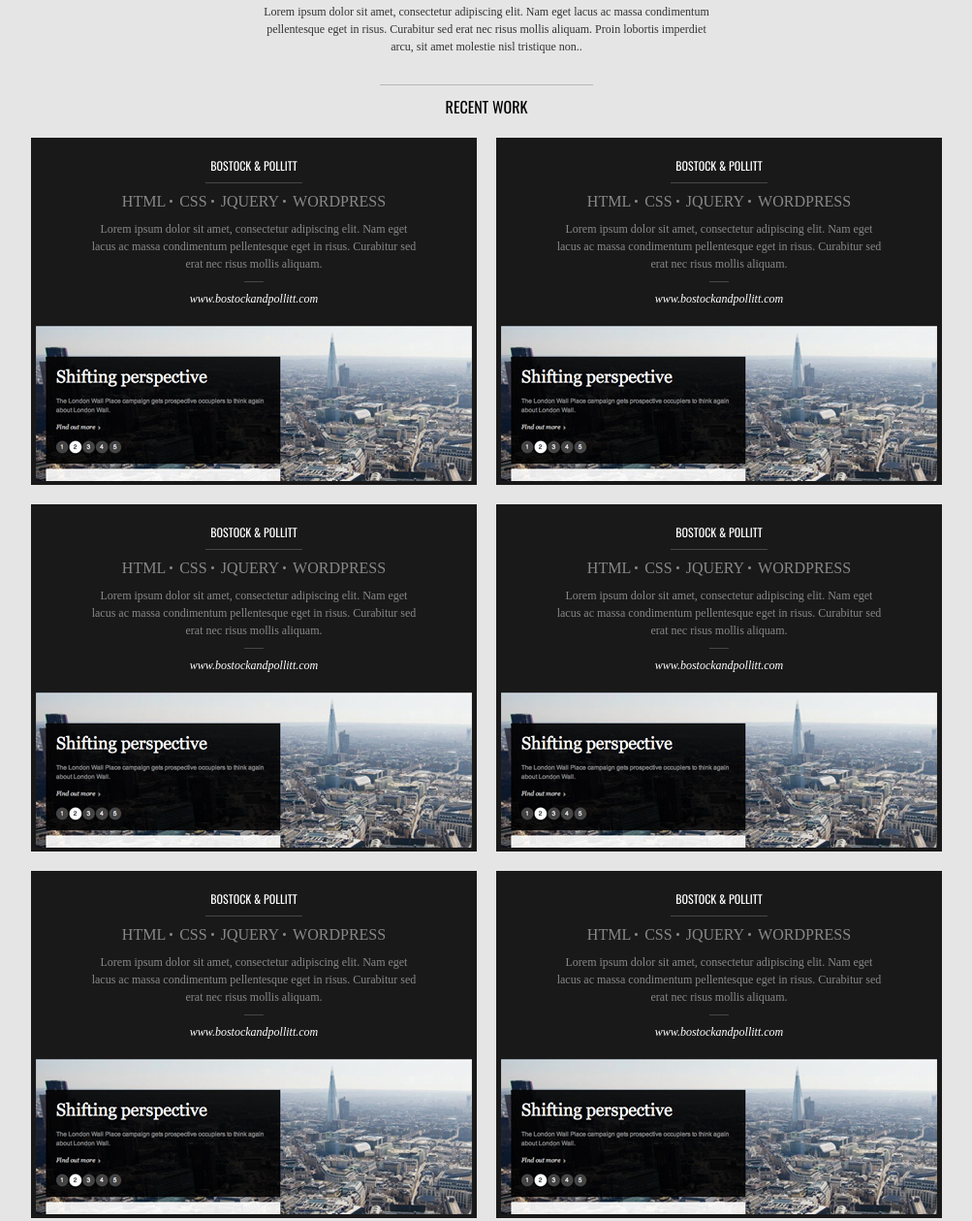
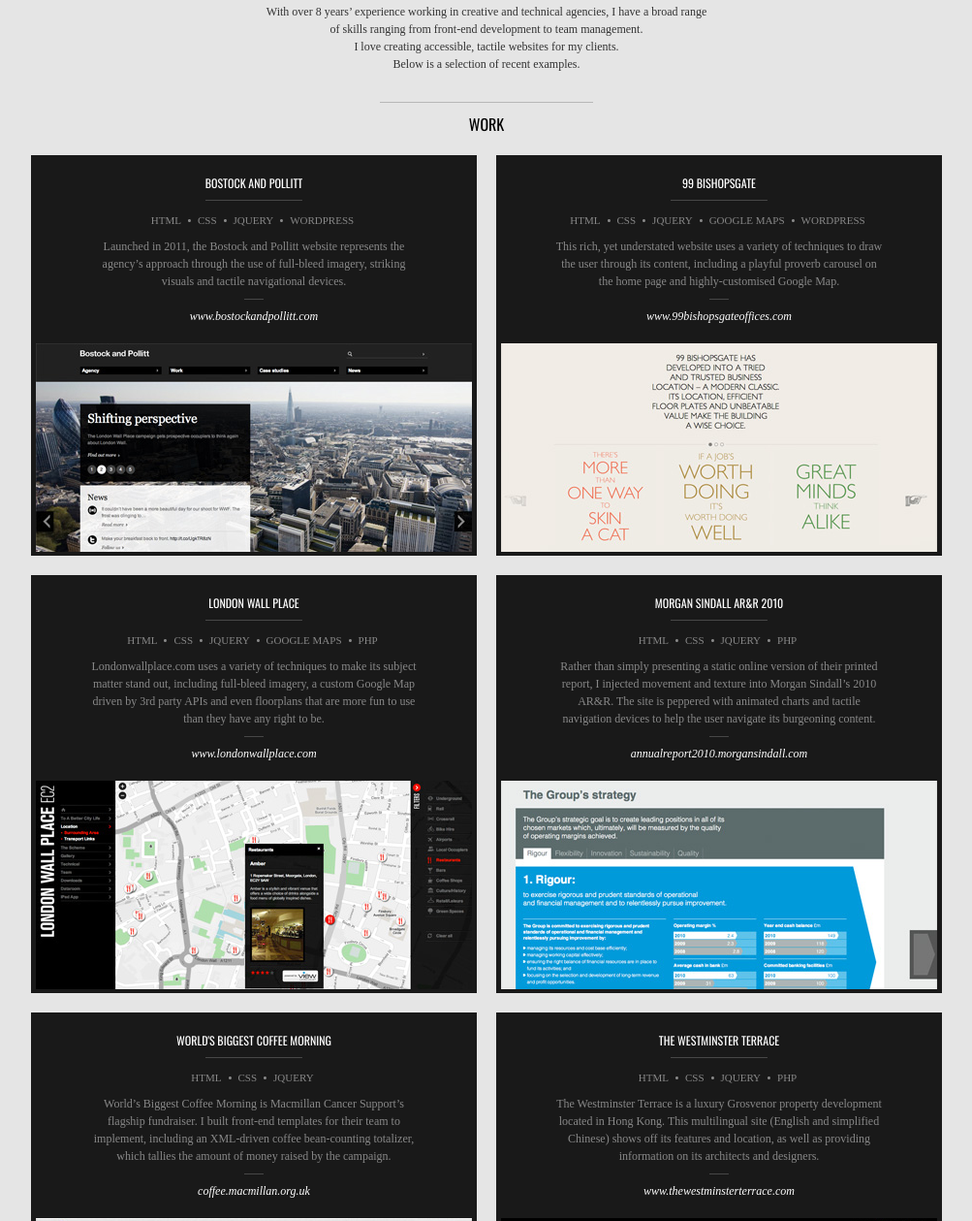
Before and after one commit to dndhm/decoderant, a plain HTML site: page _templates/index.html in a window 1280 px wide. Shown: the part 213-1472 px from the top of the page at 97% size, without its empty margins (138-1141 px from the left). Drawn offline with nearby package versions, Linux system fonts and the light colour scheme.

Commit message:
Updated with draft content. Footer needs new layout.

```diff
--- a/_templates/css/screen.css
+++ b/_templates/css/screen.css
@@ -36,11 +36,12 @@
 	.project {width: 100%; background: #191919; margin-bottom: 20px;}
 		.project h3 {width: 100%; border-top: none; background: transparent url(../images/bg_project_header.gif) no-repeat 50% 100%; color: #fff; font-size: 12px; padding: 20px 0 10px; margin-bottom: 10px;}
 		.project ul {width: 100%; text-align: center; margin: 0 auto 10px;}
-			.project ul li {background: transparent url(../images/bullet_project_tag.gif) no-repeat 100% 50%; color: #888; text-transform: uppercase; display: inline; padding-right: 7px; margin-right: 3px;}
-			.project ul .last {background: none; padding-right: 0; margin: 0;}
+			.project ul li {font-size: 11px; background: transparent url(../images/bullet_project_tag.gif) no-repeat 0 50%; color: #888; text-transform: uppercase; display: inline; padding-left: 10px; margin-right: 3px;}
+			.project ul .first {background: none; padding-left: 0;}
 		.project p {max-width: 340px; color: #888; background: transparent url(../images/bg_project_description.gif) no-repeat 50% 100%; padding-bottom: 10px; margin-bottom: 10px;}
-		.project a {display: block; color: #fff; width: 340px; font-size: 12px; text-decoration: none; font-style: italic; text-align: center; margin: 0 auto 20px;}
-		.project a:hover, .project a:active {text-decoration: underline;}
+		.project a {color: #fff;}
+		.project .sitelink {display: block; width: 340px; font-size: 12px; text-decoration: none; font-style: italic; text-align: center; margin: 0 auto 20px;}
+		.project .sitelink:hover, .project .sitelink:active {text-decoration: underline;}
 		.project img {width: 98%; height: auto; margin: 0 0 0 1%;}
 
 footer {clear: both; padding: 40px 0;}
--- a/_templates/index.html
+++ b/_templates/index.html
@@ -14,89 +14,120 @@
 <body>
 	<header>
 		<h1>Dan Needham</h1>
-		<h2>Web Developer</h2>
+		<h2>is a web developer</h2>
 	</header>
 
 	<section>
 		<h2>Profile</h2>
-		<p>Lorem ipsum dolor sit amet, consectetur adipiscing elit. Nam eget lacus ac massa condimentum pellentesque eget in risus. Curabitur sed erat nec risus mollis aliquam. Proin lobortis imperdiet arcu, sit amet molestie nisl tristique non..</p>
+		<p>With over 8 years&rsquo; experience working in creative and technical agencies, I have a broad range of skills ranging from front-end development to team management.<br />
+			I love creating accessible, tactile websites for my clients.<br />
+			Below is a selection of recent examples.</p>
 	</section>
 	<section>
-		<h2>Recent Work</h2>
+		<h2>Work</h2>
 		<div class="project">
-			<h3>Bostock &amp; Pollitt</h3>
+			<h3>Bostock and Pollitt</h3>
 			<ul>
-				<li>HTML</li>
+				<li class="first">HTML</li>
 				<li>CSS</li>
-				<li>JQUERY</li>
-				<li class="last">Wordpress</li>
+				<li>jQuery</li>
+				<li>Wordpress</li>
 			</ul>
-			<p>Lorem ipsum dolor sit amet, consectetur adipiscing elit. Nam eget lacus ac massa condimentum pellentesque eget in risus. Curabitur sed erat nec risus mollis aliquam.</p>
-			<a href="http://www.bostockandpollitt.com">www.bostockandpollitt.com</a>
-			<img src="images/project_bostockandpollitt-large.jpg" width="450" height="160" alt="bostockandpollitt.com" />
+			<p>Launched in 2011, the Bostock and Pollitt website represents the agency&rsquo;s approach through the use of full-bleed imagery, striking visuals and tactile navigational devices.</p>
+			<a class="external sitelink" href="http://www.bostockandpollitt.com">www.bostockandpollitt.com</a>
+			<img src="images/project_bostockandpollitt.jpg" width="450" height="215" alt="Bostock &amp; Pollitt" />
 		</div>
 		<div class="project odd">
-			<h3>Bostock &amp; Pollitt</h3>
+			<h3>99 Bishopsgate</h3>
 			<ul>
-				<li>HTML</li>
+				<li class="first">HTML</li>
 				<li>CSS</li>
-				<li>JQUERY</li>
-				<li class="last">Wordpress</li>
+				<li>jQuery</li>
+				<li>Google Maps</li>
+				<li>Wordpress</li>
 			</ul>
-			<p>Lorem ipsum dolor sit amet, consectetur adipiscing elit. Nam eget lacus ac massa condimentum pellentesque eget in risus. Curabitur sed erat nec risus mollis aliquam.</p>
-			<a href="http://www.bostockandpollitt.com">www.bostockandpollitt.com</a>
-			<img src="images/project_bostockandpollitt-large.jpg" width="450" height="160" alt="bostockandpollitt.com" />
+			<p>This rich, yet understated website uses a variety of techniques to draw the user through its content, including a playful proverb carousel on the home page and highly-customised Google Map.</p>
+			<a class="external sitelink" href="http://www.99bishopsgateoffices.com">www.99bishopsgateoffices.com</a>
+			<img src="images/project_99bishopsgate.jpg" width="450" height="215" alt="99 Bishopsgate" />
 		</div>
 
 		<div class="project">
-			<h3>Bostock &amp; Pollitt</h3>
+			<h3>London Wall Place</h3>
 			<ul>
-				<li>HTML</li>
+				<li class="first">HTML</li>
 				<li>CSS</li>
-				<li>JQUERY</li>
-				<li class="last">Wordpress</li>
+				<li>jQuery</li>
+				<li>Google Maps</li>
+				<li>PHP</li>
 			</ul>
-			<p>Lorem ipsum dolor sit amet, consectetur adipiscing elit. Nam eget lacus ac massa condimentum pellentesque eget in risus. Curabitur sed erat nec risus mollis aliquam.</p>
-			<a href="http://www.bostockandpollitt.com">www.bostockandpollitt.com</a>
-			<img src="images/project_bostockandpollitt-large.jpg" width="450" height="160" alt="bostockandpollitt.com" />
+			<p>Londonwallplace.com uses a variety of techniques to make its subject matter stand out, including full-bleed imagery, a custom Google Map driven by 3rd party APIs and even floorplans that are more fun to use than they have any right to be.</p>
+			<a class="external sitelink" href="http://www.londonwallplace.com">www.londonwallplace.com</a>
+			<img src="images/project_londonwallplace.jpg" width="450" height="215" alt="London Wall Place" />
 		</div>
 		<div class="project odd">
-			<h3>Bostock &amp; Pollitt</h3>
+			<h3>Morgan Sindall AR&amp;R 2010</h3>
 			<ul>
-				<li>HTML</li>
+				<li class="first">HTML</li>
 				<li>CSS</li>
-				<li>JQUERY</li>
-				<li class="last">Wordpress</li>
+				<li>jQuery</li>
+				<li>PHP</li>
 			</ul>
-			<p>Lorem ipsum dolor sit amet, consectetur adipiscing elit. Nam eget lacus ac massa condimentum pellentesque eget in risus. Curabitur sed erat nec risus mollis aliquam.</p>
-			<a href="http://www.bostockandpollitt.com">www.bostockandpollitt.com</a>
-			<img src="images/project_bostockandpollitt-large.jpg" width="450" height="160" alt="bostockandpollitt.com" />
+			<p>Rather than simply presenting a static online version of their printed report, I injected movement and texture into Morgan Sindall&rsquo;s 2010 AR&amp;R. The site is peppered with animated charts and tactile navigation devices to help the user navigate its burgeoning content.</p>
+			<a class="external sitelink" href="http://annualreport2010.morgansindall.com">annualreport2010.morgansindall.com</a>
+			<img src="images/project_morgansindall2010.jpg" width="450" height="215" alt="Morgan Sindall AR&amp;R 2010" />
 		</div>
 
 		<div class="project">
-			<h3>Bostock &amp; Pollitt</h3>
+			<h3>World's Biggest Coffee Morning</h3>
 			<ul>
-				<li>HTML</li>
+				<li class="first">HTML</li>
 				<li>CSS</li>
-				<li>JQUERY</li>
-				<li class="last">Wordpress</li>
+				<li>jQuery</li>
 			</ul>
-			<p>Lorem ipsum dolor sit amet, consectetur adipiscing elit. Nam eget lacus ac massa condimentum pellentesque eget in risus. Curabitur sed erat nec risus mollis aliquam.</p>
-			<a href="http://www.bostockandpollitt.com">www.bostockandpollitt.com</a>
-			<img src="images/project_bostockandpollitt-large.jpg" width="450" height="160" alt="bostockandpollitt.com" />
+			<p>World&rsquo;s Biggest Coffee Morning is Macmillan Cancer Support&rsquo;s flagship fundraiser. I built front-end templates for their team to implement, including an XML-driven coffee bean-counting totalizer, which tallies the amount of money raised by the campaign.</p>
+			<a class="external sitelink" href="http://coffee.macmillan.org.uk/Home.aspx">coffee.macmillan.org.uk</a>
+			<img src="images/project_wbcm.jpg" width="450" height="215" alt="World's Biggest Coffee Morning" />
 		</div>
 		<div class="project odd">
-			<h3>Bostock &amp; Pollitt</h3>
+			<h3>The Westminster Terrace</h3>
 			<ul>
-				<li>HTML</li>
+				<li class="first">HTML</li>
 				<li>CSS</li>
-				<li>JQUERY</li>
-				<li class="last">Wordpress</li>
+				<li>jQuery</li>
+				<li>PHP</li>
 			</ul>
-			<p>Lorem ipsum dolor sit amet, consectetur adipiscing elit. Nam eget lacus ac massa condimentum pellentesque eget in risus. Curabitur sed erat nec risus mollis aliquam.</p>
-			<a href="http://www.bostockandpollitt.com">www.bostockandpollitt.com</a>
-			<img src="images/project_bostockandpollitt-large.jpg" width="450" height="160" alt="bostockandpollitt.com" />
+			<p>The Westminster Terrace is a luxury Grosvenor property development located in Hong Kong. This multilingual site (English and simplified Chinese) shows off its features and location, as well as providing information on its architects and designers.</p>
+			<a class="external sitelink" href="http://www.thewestminsterterrace.com">www.thewestminsterterrace.com</a>
+			<img src="images/project_westminsterterrace.jpg" width="450" height="215" alt="The Westminster Terrace" />
 		</div>
+
+		<div class="project">
+			<h3>BTG International</h3>
+			<ul>
+				<li class="first">HTML</li>
+				<li>CSS</li>
+				<li>jQuery</li>
+			</ul>
+			<p>I produced flexible, accessible front-end templates for BTG&rsquo;s corporate website. They carry BTG&rsquo;s new brand identity through a large, varied body of content.</p>
+			<a class="external sitelink" href="http://www.btgplc.com">www.btgplc.com</a>
+			<img src="images/project_btg.jpg" width="450" height="215" alt="BTG International" />
+		</div>
+		<div class="project odd">
+			<h3>Code of Conviction</h3>
+			<ul>
+				<li class="first">HTML</li>
+				<li>CSS</li>
+				<li>jQuery</li>
+				<li>Twitter API</li>
+				<li>Social media</li>
+				<li>PHP</li>
+			</ul>
+			<p>Codeofconviction.com formed the hub of a Gold DMA award-winning campaign for Ubisoft that spanned Twitter, fake security company websites, YouTube and even answerphone messages.</p>
+			<a class="external sitelink" href="http://www.weapon7.com/awards/codeofconviction">www.weapon7.com/awards/codeofconviction</a>
+			<img src="images/project_codeofconviction.jpg" width="450" height="215" alt="Code of Conviction" />
+		</div>
+
+
 	</section>
 	<footer>
 		<h2>Contact</h2>
@@ -104,6 +135,7 @@
 			<li><a href="mailto:dneedham@gmail.com" class="external">Email</a></li>
 			<li><a href="https://twitter.com/#!/fishmitten" class="external">Twitter</a></li>
 			<li><a href="http://uk.linkedin.com/in/danpneedham" class="external">Linked in</a></li>
+			<li><a href="http://www.flickr.com/photos/fishmitten/" class="external">Flickr</a></li>
 		</ul>
 	</footer>
 	<script src="js/jquery-1.7.1.min.js" type="text/javascript"></script>
```
Also changed, not shown: _templates/images/project_99bishopsgate.jpg (added), _templates/images/project_bostockandpollitt-large.jpg (deleted), _templates/images/project_bostockandpollitt.jpg (added), _templates/images/project_btg.jpg (added), _templates/images/project_codeofconviction.jpg (added), _templates/images/project_londonwallplace.jpg (added), _templates/images/project_morgansindall2010.jpg (added), _templates/images/project_wbcm.jpg (added), _templates/images/project_westminsterterrace.jpg (added).
